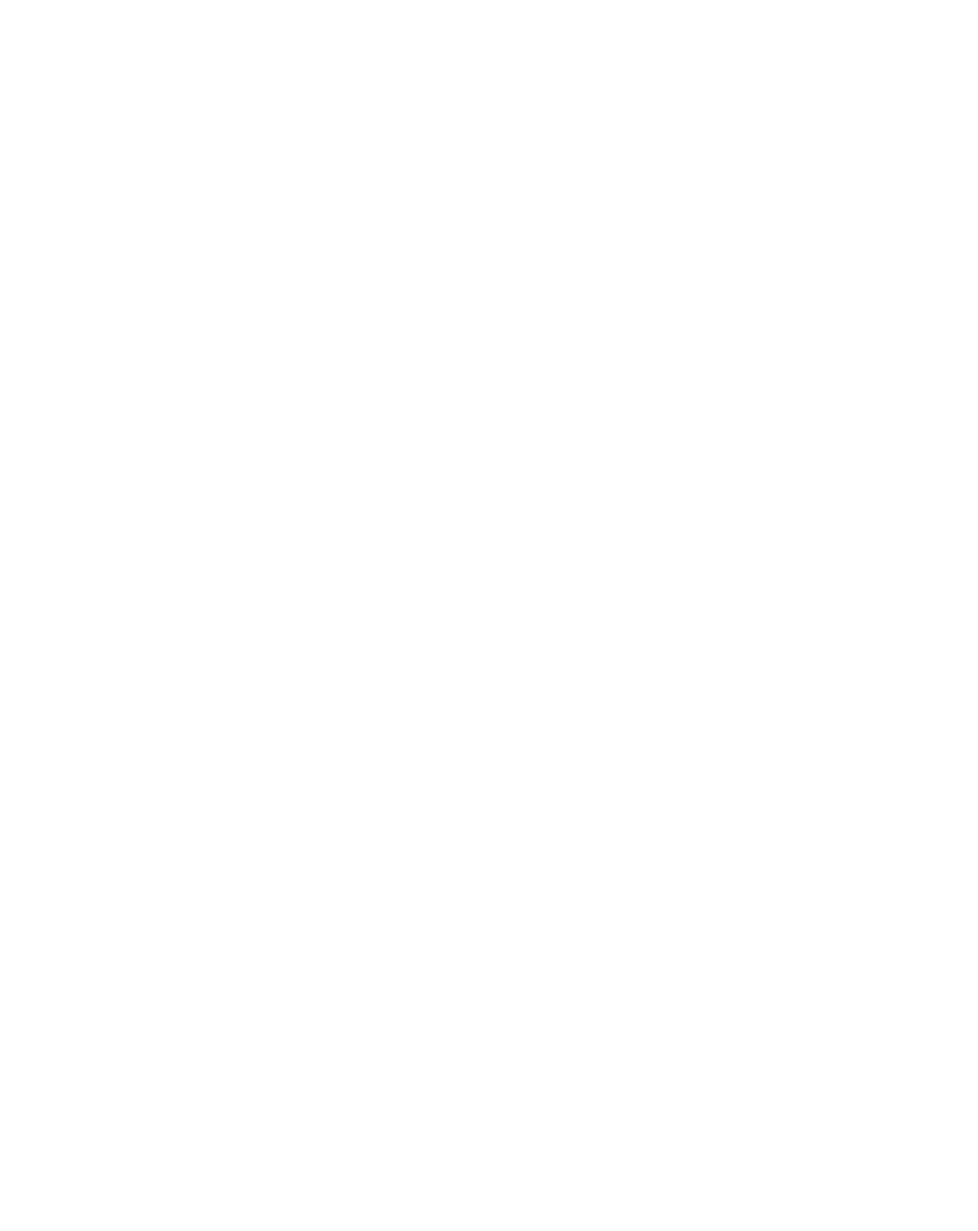
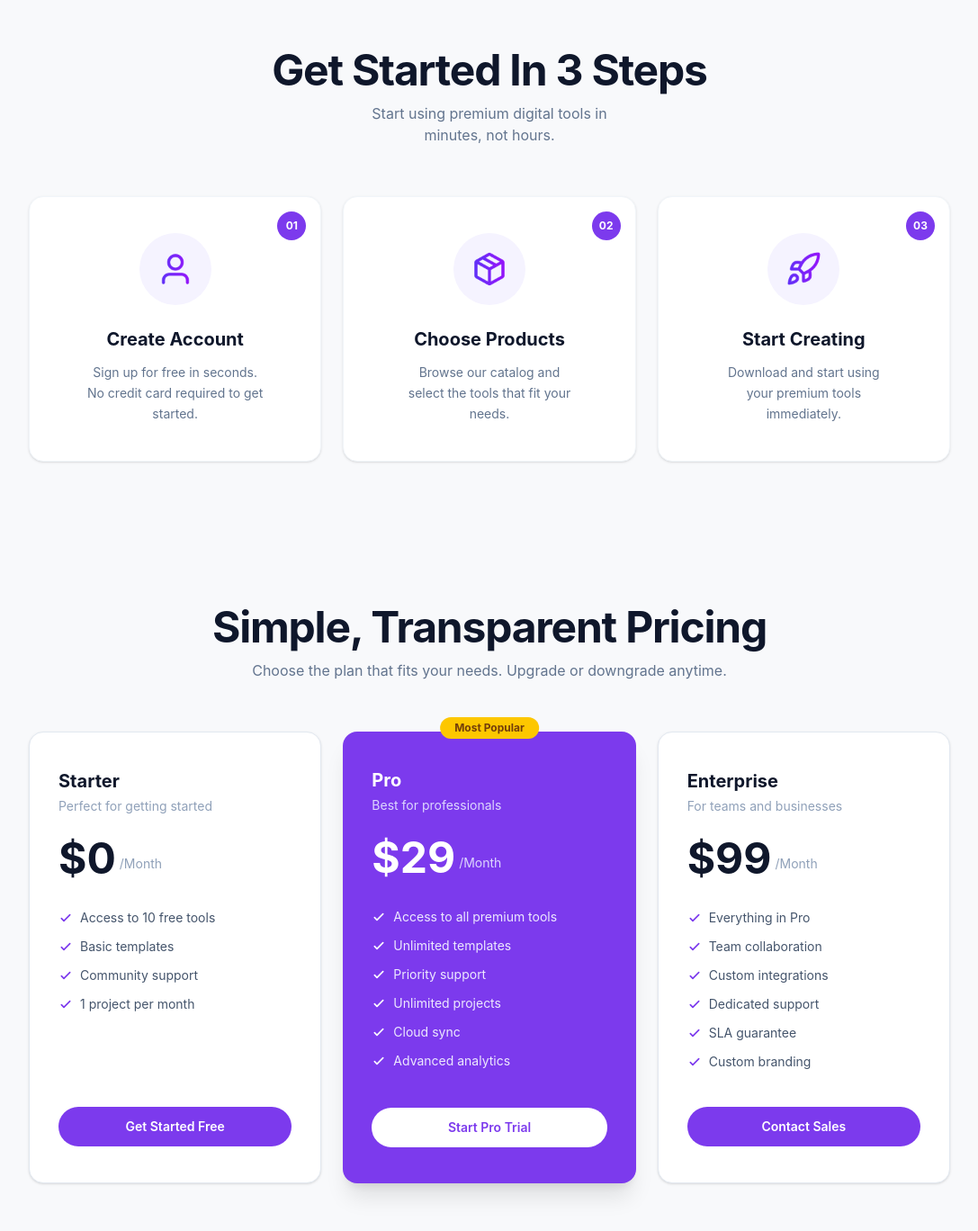
Before and after one commit to zahidhossin39/Assignment-6, a React (Vite) app in the folder assignment6/: page / in a window 1280 px wide. Shown: the part 2563-3931 px from the top of the page at 90% size, without its empty margins (96-1183 px from the left). Before the commit the page ends 2537 px from the top, so only its background shows below. Built offline with nearby package versions, Linux system fonts and the light colour scheme.

Commit message:
I added the three-step process section and also the pricing section.

```diff
--- a/assignment6/src/App.jsx
+++ b/assignment6/src/App.jsx
@@ -4,6 +4,8 @@ import NavBar from "./component/navbar/NavBar";
 import Banner from "./component/navbar/banner/Banner";
 import StatsBar from "./component/navbar/StatsBar/StatsBar";
 import PremiumTools from "./component/PremiumTools/PremiumTools";
+import ThreeStepProcess from "./component/ThreeStepProcess/ThreeStepProcess";
+import Pricing from "./component/Pricing/Pricing";
 
 function App() {
   const [cartItems, setCartItems] = useState([]);
@@ -34,6 +36,8 @@ function App() {
         removeFromCart={removeFromCart}
         clearCart={clearCart}
       />
+      <ThreeStepProcess />
+      <Pricing />
     </div>
   );
 }
--- /dev/null
+++ b/assignment6/src/component/Pricing/Pricing.jsx
@@ -0,0 +1,127 @@
+import React from 'react';
+
+const plans = [
+    {
+        name: 'Starter',
+        tagline: 'Perfect for getting started',
+        price: '0',
+        features: [
+            'Access to 10 free tools',
+            'Basic templates',
+            'Community support',
+            '1 project per month',
+        ],
+        buttonText: 'Get Started Free',
+        popular: false,
+    },
+    {
+        name: 'Pro',
+        tagline: 'Best for professionals',
+        price: '29',
+        features: [
+            'Access to all premium tools',
+            'Unlimited templates',
+            'Priority support',
+            'Unlimited projects',
+            'Cloud sync',
+            'Advanced analytics',
+        ],
+        buttonText: 'Start Pro Trial',
+        popular: true,
+    },
+    {
+        name: 'Enterprise',
+        tagline: 'For teams and businesses',
+        price: '99',
+        features: [
+            'Everything in Pro',
+            'Team collaboration',
+            'Custom integrations',
+            'Dedicated support',
+            'SLA guarantee',
+            'Custom branding',
+        ],
+        buttonText: 'Contact Sales',
+        popular: false,
+    },
+];
+
+const Pricing = () => {
+    return (
+        <section className="py-20 px-5 bg-[#F8F9FB] flex flex-col items-center text-center">
+            <h2 className="text-4xl md:text-5xl font-bold text-slate-900 mb-3 tracking-tight">
+                Simple, Transparent Pricing
+            </h2>
+            <p className="text-slate-500 text-base mb-14">
+                Choose the plan that fits your needs. Upgrade or downgrade anytime.
+            </p>
+
+            <div className="grid grid-cols-1 md:grid-cols-3 gap-6 w-full max-w-5xl mx-auto">
+                {plans.map((plan) => (
+                    <div
+                        key={plan.name}
+                        className={`relative rounded-2xl px-8 py-10 flex flex-col text-left ${
+                            plan.popular
+                                ? 'bg-[#7C3AED] text-white shadow-xl'
+                                : 'bg-white border border-slate-200 text-slate-800 shadow-sm'
+                        }`}
+                    >
+                        {plan.popular && (
+                            <span className="absolute -top-4 left-1/2 -translate-x-1/2 bg-yellow-400 text-yellow-900 text-xs font-bold px-4 py-1 rounded-full">
+                                Most Popular
+                            </span>
+                        )}
+
+                        <h3 className={`text-xl font-bold mb-1 ${plan.popular ? 'text-white' : 'text-slate-900'}`}>
+                            {plan.name}
+                        </h3>
+                        <p className={`text-sm mb-6 ${plan.popular ? 'text-violet-200' : 'text-slate-400'}`}>
+                            {plan.tagline}
+                        </p>
+
+                        <div className="flex items-end gap-1 mb-8">
+                            <span className={`text-5xl font-bold ${plan.popular ? 'text-white' : 'text-slate-900'}`}>
+                                ${plan.price}
+                            </span>
+                            <span className={`text-sm mb-2 ${plan.popular ? 'text-violet-200' : 'text-slate-400'}`}>
+                                /Month
+                            </span>
+                        </div>
+
+                        <ul className="flex flex-col gap-3 mb-10">
+                            {plan.features.map((feature) => (
+                                <li key={feature} className="flex items-center gap-2 text-sm">
+                                    <svg
+                                        xmlns="http://www.w3.org/2000/svg"
+                                        className={`w-4 h-4 shrink-0 ${plan.popular ? 'text-white' : 'text-[#7C3AED]'}`}
+                                        fill="none"
+                                        viewBox="0 0 24 24"
+                                        stroke="currentColor"
+                                        strokeWidth={2.5}
+                                    >
+                                        <path strokeLinecap="round" strokeLinejoin="round" d="M5 13l4 4L19 7" />
+                                    </svg>
+                                    <span className={plan.popular ? 'text-violet-100' : 'text-slate-600'}>
+                                        {feature}
+                                    </span>
+                                </li>
+                            ))}
+                        </ul>
+
+                        <button
+                            className={`mt-auto w-full py-3 rounded-full font-semibold text-sm cursor-pointer transition-opacity duration-200 hover:opacity-90 ${
+                                plan.popular
+                                    ? 'bg-white text-[#7C3AED]'
+                                    : 'bg-[#7C3AED] text-white'
+                            }`}
+                        >
+                            {plan.buttonText}
+                        </button>
+                    </div>
+                ))}
+            </div>
+        </section>
+    );
+};
+
+export default Pricing;
--- /dev/null
+++ b/assignment6/src/component/ThreeStepProcess/ThreeStepProcess.jsx
@@ -0,0 +1,65 @@
+import React from 'react';
+import userIcon from '../../assets/user.png';
+import packageIcon from '../../assets/package.png';
+import rocketIcon from '../../assets/rocket.png';
+
+const steps = [
+    {
+        number: '01',
+        icon: <img src={userIcon} alt="Create Account" className="w-10 h-10 object-contain" />,
+        title: 'Create Account',
+        description: 'Sign up for free in seconds. No credit card required to get started.',
+    },
+    {
+        number: '02',
+        icon: <img src={packageIcon} alt="Choose Products" className="w-10 h-10 object-contain" />,
+        title: 'Choose Products',
+        description: 'Browse our catalog and select the tools that fit your needs.',
+    },
+    {
+        number: '03',
+        icon: <img src={rocketIcon} alt="Start Creating" className="w-10 h-10 object-contain" />,
+        title: 'Start Creating',
+        description: 'Download and start using your premium tools immediately.',
+    },
+];
+
+const ThreeStepProcess = () => {
+    return (
+        <section className="py-20 px-5 bg-[#F8F9FB] flex flex-col items-center text-center">
+            <h2 className="text-4xl md:text-5xl font-bold text-slate-900 mb-3 tracking-tight">
+                Get Started In 3 Steps
+            </h2>
+            <p className="text-slate-500 text-base max-w-xs mb-14">
+                Start using premium digital tools in minutes, not hours.
+            </p>
+
+            <div className="grid grid-cols-1 md:grid-cols-3 gap-6 w-full max-w-5xl mx-auto">
+                {steps.map((step) => (
+                    <div
+                        key={step.number}
+                        className="relative bg-white border border-slate-100 rounded-2xl px-8 pt-10 pb-10 flex flex-col items-center text-center shadow-sm hover:shadow-md transition-shadow duration-300"
+                    >
+                        <span className="absolute top-4 right-4 w-8 h-8 rounded-full bg-[#7C3AED] text-white text-xs font-bold flex items-center justify-center">
+                            {step.number}
+                        </span>
+
+                        <div className="w-20 h-20 rounded-full bg-violet-50 flex items-center justify-center mb-6">
+                            {step.icon}
+                        </div>
+
+                        <h3 className="text-xl font-bold text-slate-900 mb-3">
+                            {step.title}
+                        </h3>
+
+                        <p className="text-slate-500 text-sm leading-relaxed max-w-[200px]">
+                            {step.description}
+                        </p>
+                    </div>
+                ))}
+            </div>
+        </section>
+    );
+};
+
+export default ThreeStepProcess;
```
